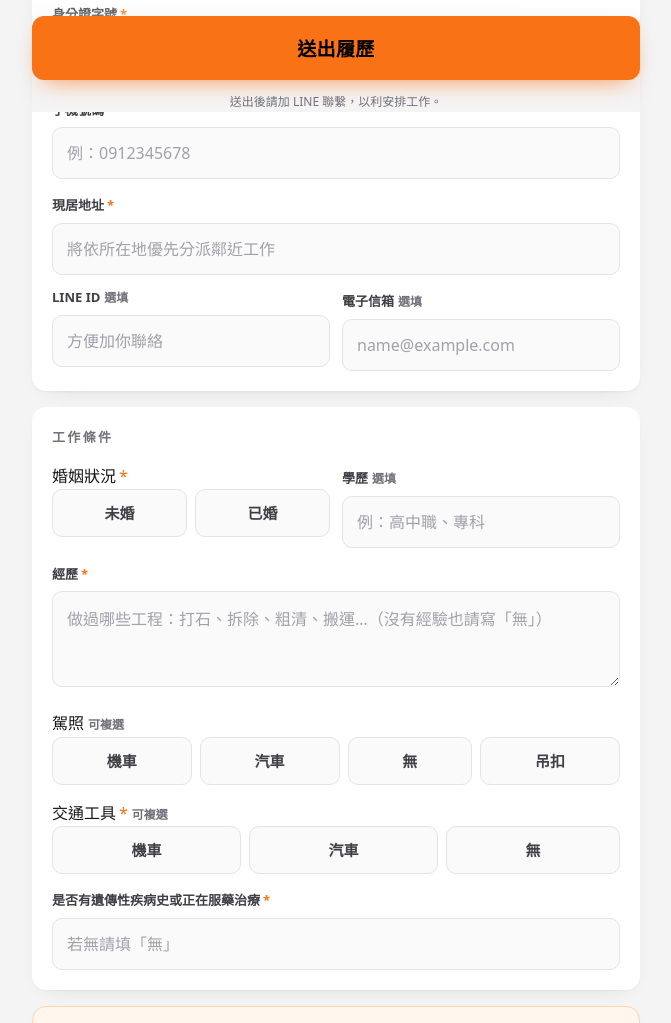
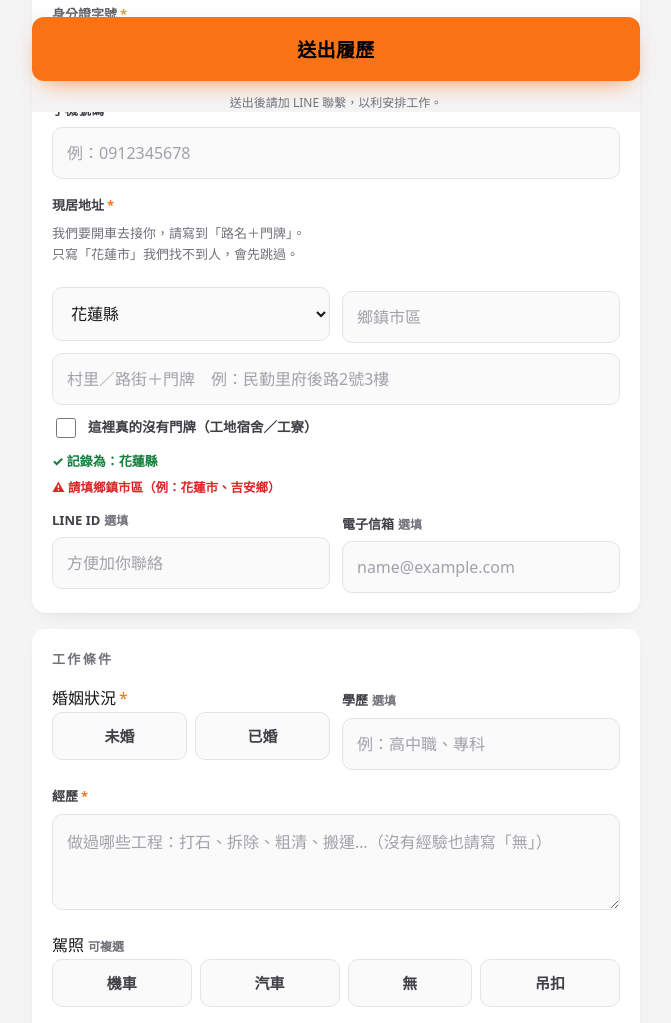
Before and after one commit to keits/keits.github.io, a plain HTML site: page apply/index.html in a window 1280 px wide. Shown: the part 688-1711 px from the top of the page, without its empty margins (304-975 px from the left). Drawn offline with Linux system fonts and the light colour scheme.

Commit message:
apply: 現居地址改結構化輸入（縣市+鄉鎮市區+村里路街門牌），擋掉只填花蓮市

```diff
--- a/apply/index.html
+++ b/apply/index.html
@@ -70,6 +70,12 @@
   .joban{background:#fff7ed;border:1.5px solid #fed7aa}
   .joban h2{color:var(--brand-dark)}
   .joban .note{font-size:12.5px;color:#9a3412;margin:10px 0 0}
+
+  /* 地址（結構化） */
+  .chk{display:flex;align-items:center;gap:9px;margin-top:10px;font-size:13.5px;color:var(--ink2);font-weight:600}
+  .chk input{width:20px;height:20px;accent-color:var(--brand);flex:0 0 auto}
+  .addrPreview{margin:10px 0 0;font-size:13px;color:#15803d;font-weight:800;display:none}
+  .addrWarn{margin:6px 0 0;font-size:12.5px;color:#dc2626;font-weight:700;display:none}
 
   /* 送出 */
   .submit{position:sticky;bottom:0;padding:14px 0 0;background:linear-gradient(to top,var(--bg) 60%,transparent)}
@@ -154,9 +160,40 @@
       </div>
 
       <div class="field">
-        <label class="lbl" for="address">現居地址<span class="req">*</span></label>
-        <input id="address" name="entry.800118178" type="text" required autocomplete="street-address"
-               placeholder="將依所在地優先分派鄰近工作">
+        <label class="lbl">現居地址<span class="req">*</span></label>
+        <p class="hint" style="margin:0 0 10px">我們要開車去接你，請寫到「路名＋門牌」。<br>只寫「花蓮市」我們找不到人，會先跳過。</p>
+
+        <div class="row">
+          <div class="field">
+            <select id="addrCity" aria-label="縣市">
+              <option value="花蓮縣" selected>花蓮縣</option>
+              <option value="宜蘭縣">宜蘭縣</option>
+              <option value="臺東縣">臺東縣</option>
+              <option value="南投縣">南投縣</option>
+              <option value="臺中市">臺中市</option>
+              <option value="其他">其他縣市</option>
+            </select>
+          </div>
+          <div class="field">
+            <input id="addrTown" type="text" list="townList" placeholder="鄉鎮市區" aria-label="鄉鎮市區">
+            <datalist id="townList">
+              <option>花蓮市</option><option>鳳林鎮</option><option>玉里鎮</option>
+              <option>新城鄉</option><option>吉安鄉</option><option>壽豐鄉</option>
+              <option>光復鄉</option><option>豐濱鄉</option><option>瑞穗鄉</option>
+              <option>富里鄉</option><option>秀林鄉</option><option>萬榮鄉</option>
+              <option>卓溪鄉</option>
+            </datalist>
+          </div>
+        </div>
+
+        <input id="addrRest" type="text" style="margin-top:10px"
+               placeholder="村里／路街＋門牌　例：民勤里府後路2號3樓" aria-label="村里路街門牌">
+
+        <label class="chk"><input type="checkbox" id="addrNoNum"><span>這裡真的沒有門牌（工地宿舍／工寮）</span></label>
+
+        <p class="addrPreview" id="addrPreview"></p>
+        <p class="addrWarn" id="addrWarn"></p>
+        <input id="address" name="entry.800118178" type="hidden" value="">
       </div>
 
       <div class="row">
@@ -268,6 +305,40 @@
   var sink = document.getElementById('sink');
   var sent = false;
 
+  // ── 現居地址：結構化輸入＋硬性完整度檢查（防只填「花蓮市」） ──
+  var aCity   = document.getElementById('addrCity'),
+      aTown   = document.getElementById('addrTown'),
+      aRest   = document.getElementById('addrRest'),
+      aNoNum  = document.getElementById('addrNoNum'),
+      aHidden = document.getElementById('address'),
+      aPrev   = document.getElementById('addrPreview'),
+      aWarn   = document.getElementById('addrWarn');
+
+  function addrValidate(){
+    var city = aCity.value.trim(), town = aTown.value.trim(), rest = aRest.value.trim();
+    var full = (city === '其他' ? '' : city) + town + rest;
+    aHidden.value = full;
+    if (full) { aPrev.textContent = '✓ 記錄為：' + full; aPrev.style.display = 'block'; }
+    else { aPrev.style.display = 'none'; }
+
+    var msg = '';
+    if (!town) msg = '請填鄉鎮市區（例：花蓮市、吉安鄉）';
+    else if (!/[市鎮鄉區]$/.test(town)) msg = '鄉鎮市區要寫完整，例：花蓮市、吉安鄉（外縣市請連縣市一起寫）';
+    else if (!rest) msg = '請填村里或路街（例：民勤里府後路）';
+    else if (!aNoNum.checked && !/[路街里村大道段巷弄]/.test(rest)) msg = '要寫到路名或村里，例：府後路、民勤里';
+    else if (!aNoNum.checked && !/[0-9０-９]/.test(rest)) msg = '請補門牌號碼（例：2號）；真的沒有門牌請勾下面的選項';
+
+    aWarn.textContent = msg ? '⚠ ' + msg : '';
+    aWarn.style.display = msg ? 'block' : 'none';
+    return !msg;
+  }
+
+  [aCity, aTown, aRest, aNoNum].forEach(function(el){
+    el.addEventListener('input', addrValidate);
+    el.addEventListener('change', addrValidate);
+  });
+  addrValidate();
+
   // 送出前：手動必填檢查（HTML5 提示在手機上不好看，這裡自己標）
   form.addEventListener('submit', function(e){
     err.style.display = 'none';
@@ -294,6 +365,15 @@
         return;
       }
     }
+    // 地址：結構化欄位必須通過完整度檢查（防只填「花蓮市」）
+    if (!addrValidate()) {
+      e.preventDefault();
+      err.textContent = '請把「現居地址」填寫完整（要寫到路名＋門牌）。';
+      err.style.display = 'block';
+      aTown.scrollIntoView({behavior:'smooth', block:'center'});
+      if (aTown.focus) aTown.focus({preventScroll:true});
+      return;
+    }
     sent = true;
     btn.disabled = true;
     btn.textContent = '送出中…';
```
